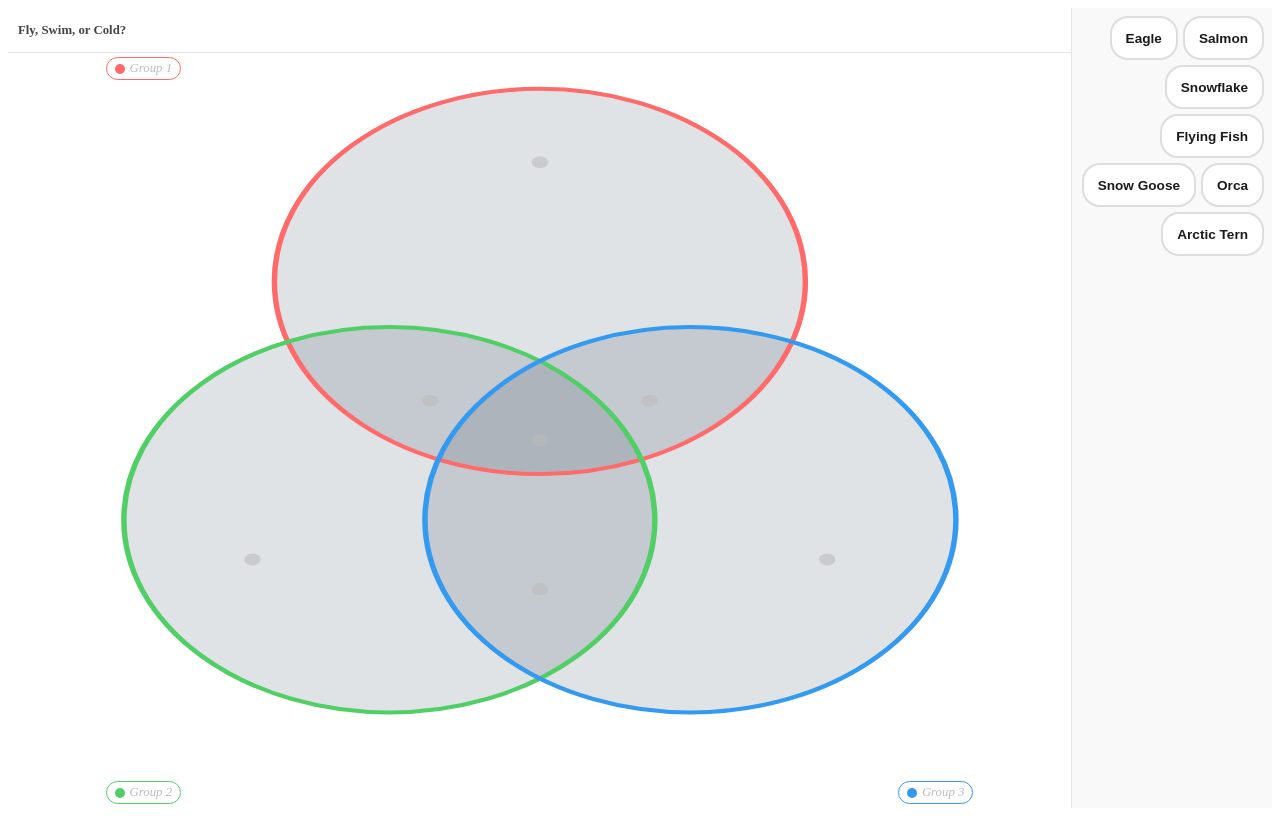
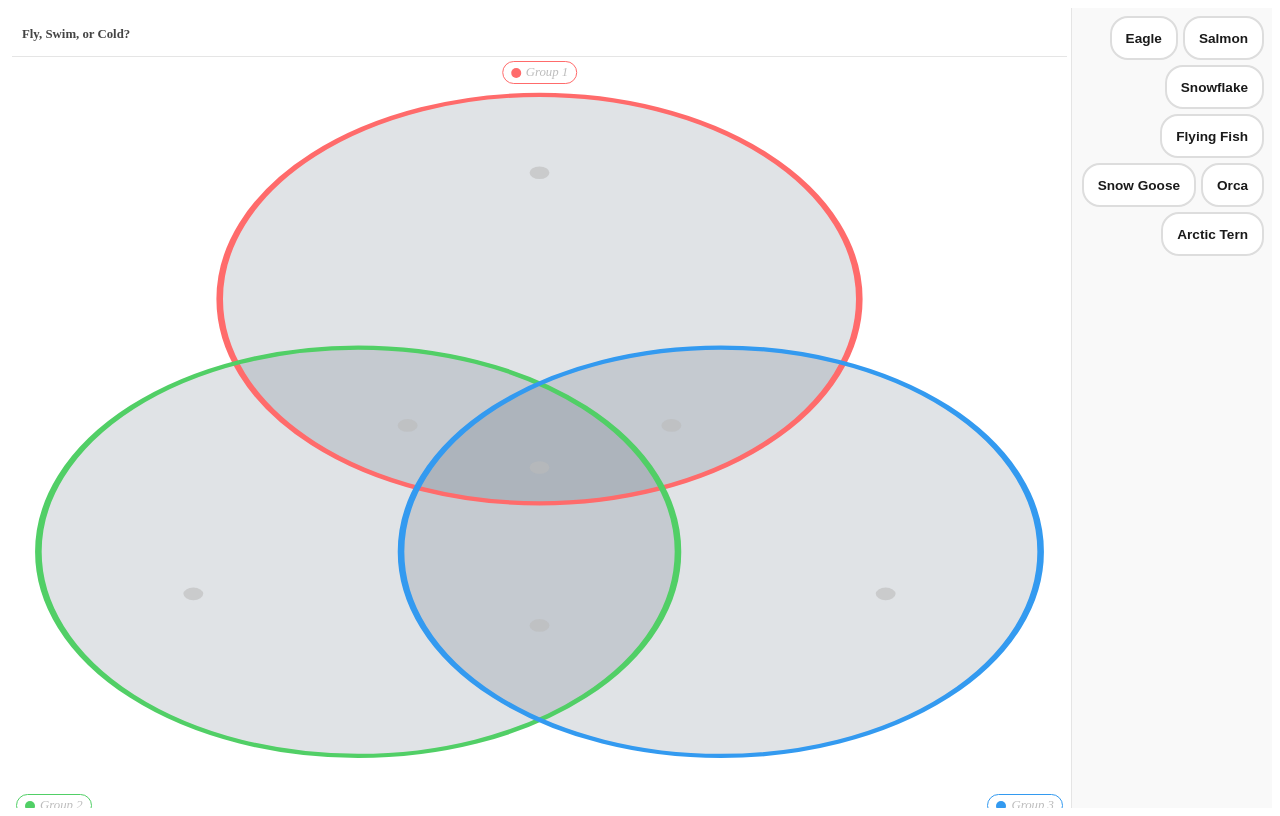
Before and after one commit to robideaux/VennItToWinIt, a React (Vite) app: page / in a window 1280 px wide. Both pictures are taken after a click on the button "Fly, Swim, or Cold?". Built offline with nearby package versions, Linux system fonts and the light colour scheme; the HTML template or start-up script is replaced by a standard one.

Commit message:
Cleaning up circle stretching and margins.

```diff
--- a/src/components/CircleLabels.module.css
+++ b/src/components/CircleLabels.module.css
@@ -20,40 +20,13 @@
 }
 
 .circle2 {
-  bottom: 4px;
+  bottom: 5%;
   left: 4px;
 }
 
 .circle3 {
-  bottom: 4px;
+  bottom: 5%;
   right: 4px;
-}
-
-/* ── Landscape: chips hug SVG edges, accounting for horizontal dead space ──
-   0.5474 is derived from VennDiagram.module.css's landscape cap multiplier (1.3):
-   (320 / 380 * 1.3) / 2 = 0.5474  ← update both together.
-   Portrait cap multiplier lives in shared.module.css.
-   SVG width cap = 100dvh * (320/380) * 1.3 ≈ 100dvh * 1.0947
-   Half-width    = 100dvh * 0.5474
-   Dead space each side = max(0, 50% - min(50%, 100dvh * 0.5474))
-   SVG left edge (in vennWrap coords) = calc(50% - min(50%, 100dvh * 0.5474))
-*/
-@media (orientation: landscape) {
-  .circle1 {
-    top: 4px;
-    left: calc(50% - min(50%, 100dvh * 0.5474) + 4px);
-    transform: none; /* override portrait's translateX(-50%) */
-  }
-
-  .circle2 {
-    bottom: 4px;
-    left: calc(50% - min(50%, 100dvh * 0.5474) + 4px);
-  }
-
-  .circle3 {
-    bottom: 4px;
-    right: calc(50% - min(50%, 100dvh * 0.5474) + 4px);
-  }
 }
 
 /* ── Chip contents ── */
--- a/src/components/GameBoard.module.css
+++ b/src/components/GameBoard.module.css
@@ -11,6 +11,7 @@
   flex-direction: column;
   flex: 1;
   min-height: 0;
+  padding: 4px 8px 4px 8px;
 }
 
 .header {
@@ -39,6 +40,8 @@
 .ctrlSide {
   flex-shrink: 0;
   border-top: 1px solid #e5e5e5;
+  position: relative;
+  z-index: 1;
 }
 
 /* ── Landscape ── */
@@ -52,6 +55,7 @@
     flex: 1;
     min-width: 0;
     height: 100dvh;
+    padding: 4px 4px 20px 4px;
   }
 
   .header {
--- a/src/components/GameOverScreen.module.css
+++ b/src/components/GameOverScreen.module.css
@@ -61,3 +61,10 @@
 .vennWrap {
   composes: vennWrap from '../styles/shared.module.css';
 }
+
+/* ── Landscape ── */
+@media (orientation: landscape) {
+  .screen {
+    flex-direction: row;
+  }
+}
--- a/src/components/VennDiagram.module.css
+++ b/src/components/VennDiagram.module.css
@@ -1,8 +1,9 @@
 .svg {
-  /* Portrait: flex child fills vennWrap column */
+  /* Fills vennWrap completely; stretch caps are on vennWrap (shared.module.css) */
   flex: 1;
   min-height: 0;
   width: 100%;
+  /* height: 100%; */
   display: block;
   cursor: pointer;
   touch-action: manipulation;
@@ -10,15 +11,3 @@
   user-select: none;
   overflow: visible;
 }
-
-/* Landscape: fill available height, stretch width up to capped max.
-   The 1.3 multiplier is coupled to the 0.5474 constant in CircleLabels.module.css.
-   Formula: (320 / 380 * 1.3) / 2 = 0.5474. Update both together.
-   Portrait cap multiplier lives in shared.module.css. */
-@media (orientation: landscape) {
-  .svg {
-    flex: none;
-    width: min(100%, calc(100dvh * (320 / 380) * 1.3));
-    height: 100%;
-  }
-}
--- a/src/components/WinScreen.module.css
+++ b/src/components/WinScreen.module.css
@@ -40,3 +40,10 @@
 .vennWrap {
   composes: vennWrap from '../styles/shared.module.css';
 }
+
+/* ── Landscape ── */
+@media (orientation: landscape) {
+  .screen {
+    flex-direction: row;
+  }
+}
--- a/src/styles/shared.module.css
+++ b/src/styles/shared.module.css
@@ -1,23 +1,29 @@
 /* ── Shared vennWrap layout ──────────────────────────────────────────────────
    Used by GameBoard, WinScreen, and GameOverScreen.
-   The portrait max-height cap multiplier (1.15) controls vertical stretch.
-   The landscape cap multiplier lives in VennDiagram.module.css (currently 1.3),
-   and its derived constant (0.5474) lives in CircleLabels.module.css.
-   All three values should be tuned together.
+   Portrait: max-height caps vertical stretch relative to screen width.
+   Landscape: max-width caps horizontal stretch relative to screen height.
+   SVG fills vennWrap 100% in both dimensions; chips are position:absolute
+   inside vennWrap and track its edges automatically.
    ────────────────────────────────────────────────────────────────────────── */
 .vennWrap {
   flex: 1;
-  min-height: 0;
+  width: 100%;
+  height: 100%;
   display: flex;
   flex-direction: column;
   position: relative;
-  max-height: calc(100vw * (380 / 320) * 1.15);
+}
+
+@media (orientation: portrait) {
+  .vennWrap {
+    max-height: 150vw;
+    margin: 0 auto;
+  }
 }
 
 @media (orientation: landscape) {
   .vennWrap {
-    flex-direction: row;
-    justify-content: center;
-    align-items: stretch;
+    max-width: 150vh;
+    margin: 0 auto;
   }
 }
```
